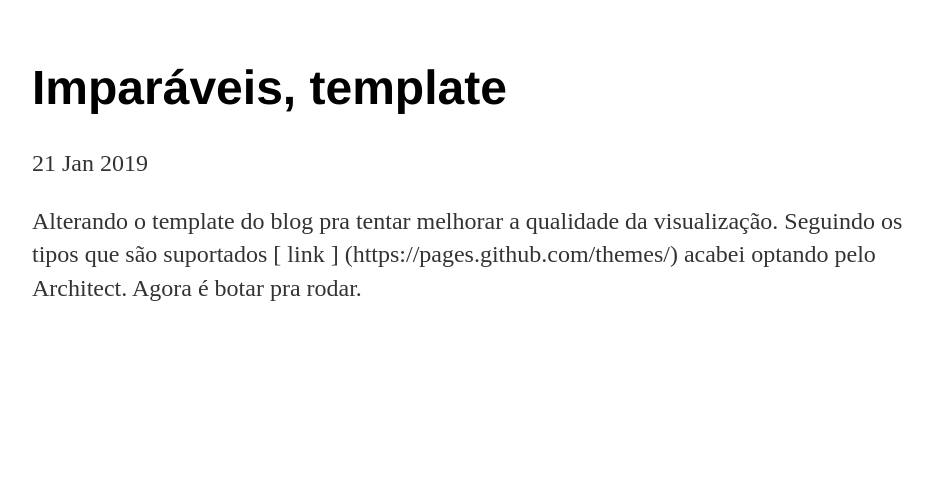
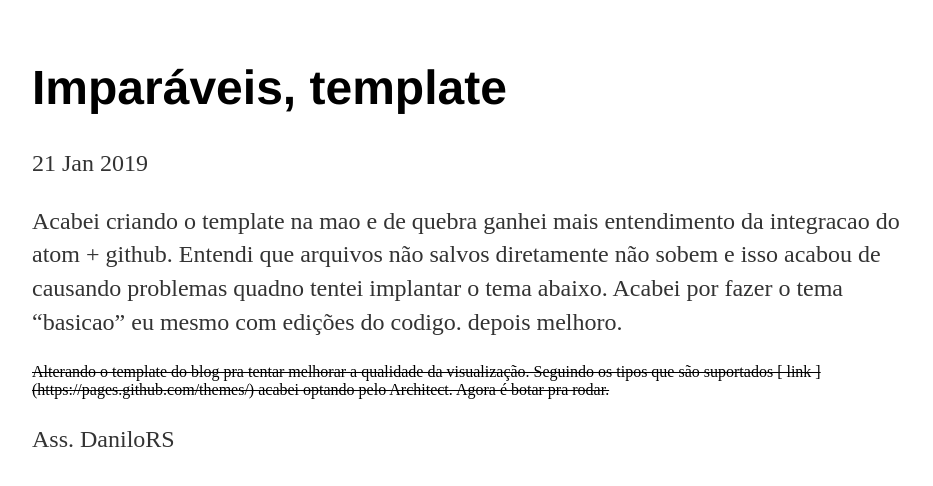
Before and after one commit to imparaveis/imparaveis.github.io, a Jekyll site: the page built from _posts/2019-01-21-Imparaveis-template.md, in a window 1280 px wide. Shown: the top 486 px of the page, without its empty margins (160-1093 px from the left). Built offline with Jekyll 4.4.1, drawn with Linux system fonts in a browser that asks for light colours.

Commit message:
saved_test

```diff
--- a/_config.yml
+++ b/_config.yml
@@ -1,6 +1,3 @@
 title: Pessoas Imparaveis
-description: Architect is a theme for GitHub Pages.
-show_downloads: true
-# google_analytics:
-theme: jekyll-theme-architect
+markdown: kramdown
 permalink: /blog/:year/:month/:day/:title
--- a/_layouts/default.html
+++ b/_layouts/default.html
@@ -4,13 +4,12 @@
 			<title>{{ page.title }}</title>
 			<style>
 			#grad1 {
-			  height: 200px;
+			  height: 400px;
 			  background-color: lightblue; /* For browsers that do not support gradients */
 			  background-image: linear-gradient(lightblue, white); /* Standard syntax (must be last) */
 			}
 			</style>
 			<!-- link to main stylesheet -->
-
 			<link rel="stylesheet" type="text/css" href="/css/main.css">
 
 		</head>
--- a/_posts/2019-01-21-Imparaveis-template.md
+++ b/_posts/2019-01-21-Imparaveis-template.md
@@ -4,5 +4,10 @@ title: "Imparáveis, template"
 date: 2019-01-21
 ---
 
+Acabei criando o template na mao e de quebra ganhei mais entendimento da integracao do atom + github. Entendi que arquivos não salvos diretamente não sobem e isso acabou de causando problemas quadno tentei implantar o tema abaixo. Acabei por fazer o tema "basicao" eu mesmo com edições do codigo. depois melhoro.
+
+<strike>
 Alterando o template do blog pra tentar melhorar a qualidade da visualização.
-Seguindo os tipos que são suportados [ link ] (https://pages.github.com/themes/) acabei optando pelo Architect. Agora é botar pra rodar.
+Seguindo os tipos que são suportados [ link ] (https://pages.github.com/themes/) acabei optando pelo Architect. Agora é botar pra rodar.</strike>
+
+Ass. DaniloRS
```
